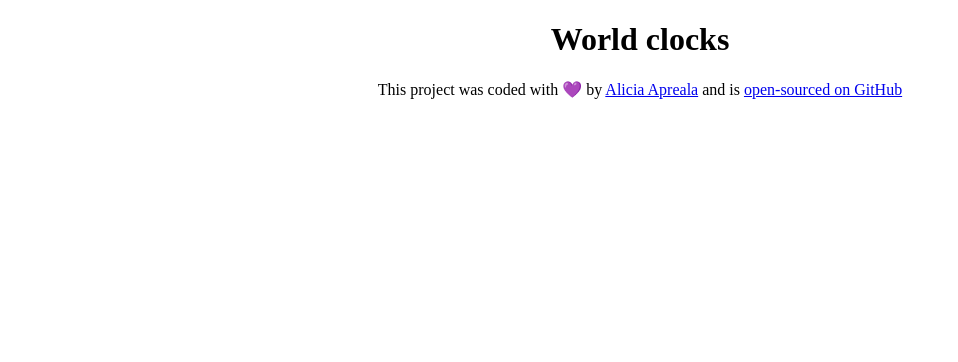
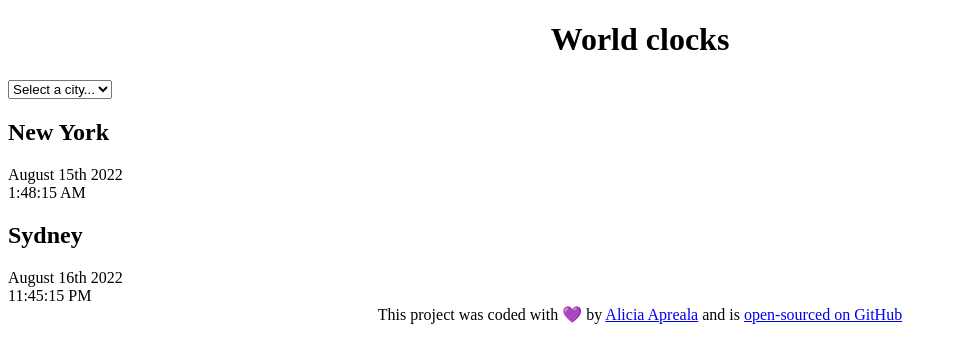
Before and after one commit to Aliciaasmbc/World-Clock-Project, a plain HTML site: page index.html in a window 1280 px wide. Shown: the whole page, without its empty margins (0-958 px from the left). Drawn offline with Linux system fonts and the light colour scheme.

Commit message:
added basic HTML

```diff
--- a/index.html
+++ b/index.html
@@ -7,7 +7,26 @@
     <title>⏰ Alicia's World Clocks ⏰</title>
   </head>
   <body>
-    <h1>World clocks</h1>
+    <div class="container">
+      <h1>World clocks</h1>
+      <select name="" id="">
+        <option value="">Select a city...</option>
+        <option value="">Paris</option>
+        <option value="">London</option>
+        <option value="">Los Angeles</option>
+      </select>
+
+      <div class="citys">
+        <h2>New York</h2>
+        <div class="date">August 15th 2022</div>
+        <div class="time">1:48:15 AM</div>
+      </div>
+      <div class="citys">
+        <h2>Sydney</h2>
+        <div class="date">August 16th 2022</div>
+        <div class="time">11:45:15 PM</div>
+      </div>
+    </div>
     <footer>
       This project was coded with 💜 by
       <a
```
